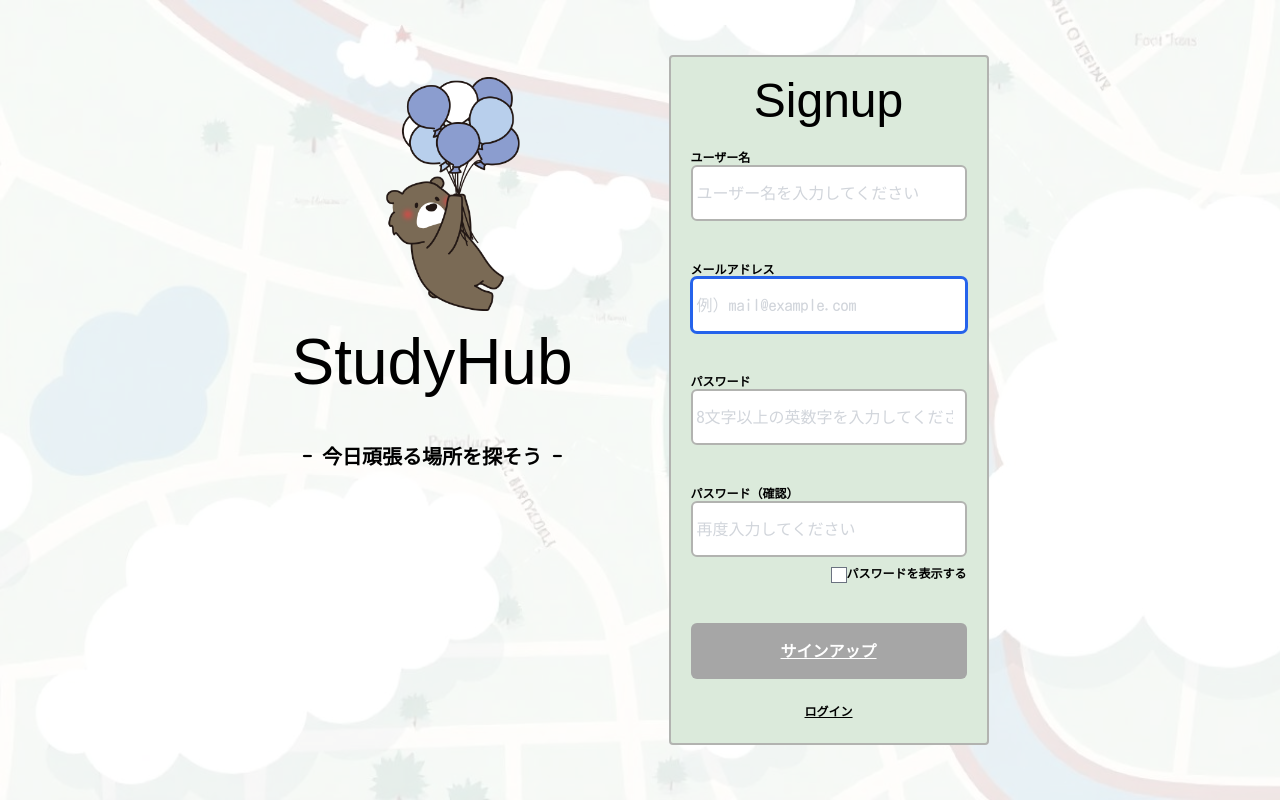
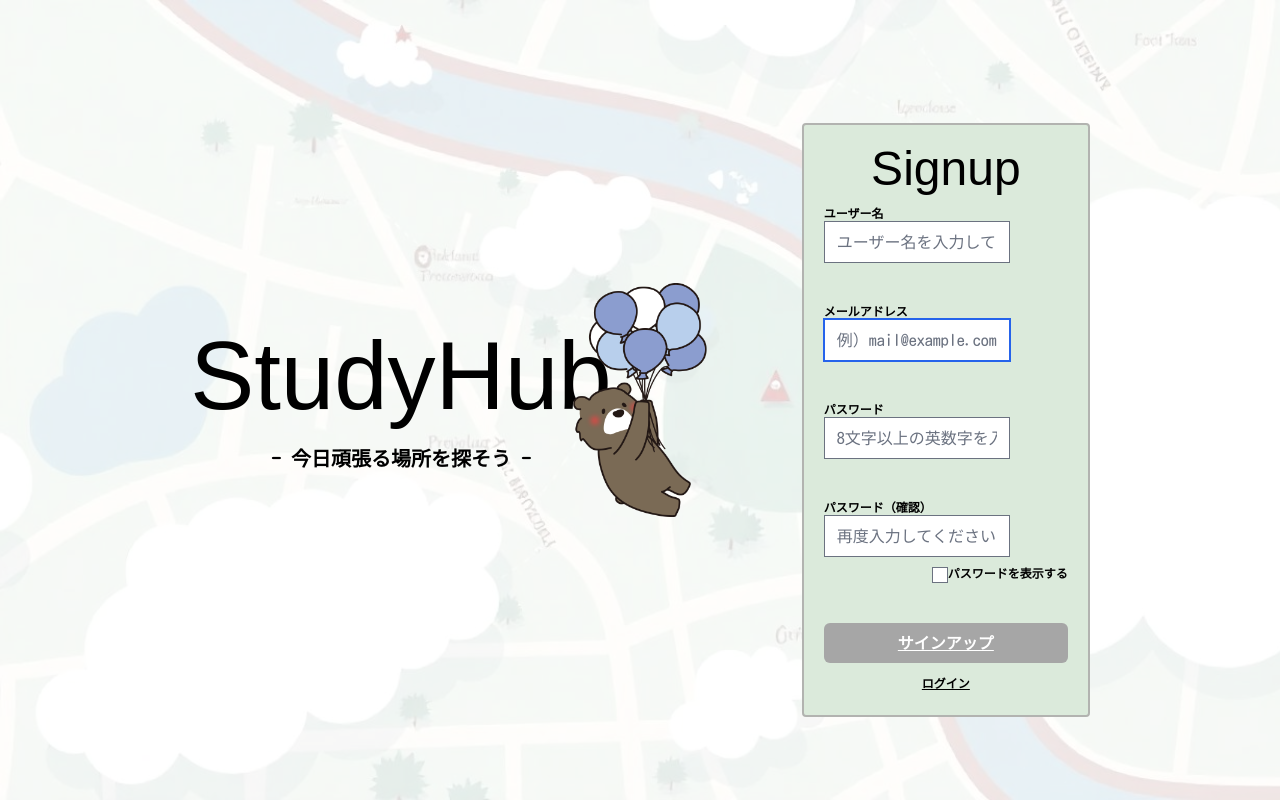
Before and after one commit to devharu-49/studyhub, a Django app: page /signup/ in a window 1280 px wide. Run offline with Django 5.2, Linux system fonts and the light colour scheme; some libraries are stand-ins or nearby versions; some web fonts are replaced.

Commit message:
サインアップページresponsive

```diff
--- a/templates/signup.html
+++ b/templates/signup.html
@@ -14,23 +14,27 @@
   </head>
   <body>
     <div
-      class="background content container flex min-h-screen min-w-full flex-nowrap items-center justify-center gap-24 md:flex-wrap"
+      class="background container flex min-h-dvh min-w-full flex-col items-center justify-center lg:flex-row lg:justify-evenly"
     >
-      <div class="signuptitle">
-        <img
-          class="signupcharacter ml-auto"
-          src="{% static 'images/doubutu_aoihusenwomotukuma.png' %}"
-          alt=""
-        />
-        <h1 class="titletext font-rampartOne">StudyHub</h1>
-        <p class="mt-8 text-center font-kosugiMaru text-xl font-bold">
+      <div class="">
+        <h1 class="titletext font-rampartOne md:text-8xl">StudyHub</h1>
+        <p class="text-center font-kosugiMaru font-bold md:mt-5 md:text-xl">
           - 今日頑張る場所を探そう -
         </p>
       </div>
+      <img
+        class="signupcharacter absolute left-4 top-1/4 sm:h-60 sm:w-60 md:left-[5%] lg:left-1/3 lg:top-16"
+        src="{% static 'images/doubutu_aoihusenwomotukuma.png' %}"
+        alt=""
+      />
       <div
-        class="flex w-3/12 flex-col gap-6 rounded border-2 border-card-border bg-card px-5"
+        class="mt-10 flex w-72 max-w-96 flex-col gap-3 rounded border-2 border-card-border bg-card px-5 md:w-5/12 lg:w-4/12 lg:gap-6"
       >
-        <h2 class="mt-5 text-center font-rampartOne text-5xl">Signup</h2>
+        <h2
+          class="mt-3 text-center font-rampartOne text-3xl md:mt-5 md:text-5xl"
+        >
+          Signup
+        </h2>
         <!-- 非フィールドエラー -->
         {% if form.non_field_errors %}
         <div class="error-messages text-red-500">
@@ -59,7 +63,7 @@
               ユーザー名
             </p>
             <!-- prettier-ignore -->
-            {{ form.name|add_class:"h-14 w-full rounded-md border-2 border-card-border pl-1 placeholder-gray-300"|attr:"placeholder:ユーザー名を入力してください" }}
+            {{ form.name|add_class:"auth-input"|attr:"placeholder:ユーザー名を入力してください" }}
             {% for error in form.name.errors %}
             <p class="text-sm text-red-500">{{ error }}</p>
             {% endfor %}
@@ -73,7 +77,7 @@
               メールアドレス
             </p>
             <!-- prettier-ignore -->
-            {{ form.email|add_class:"h-14 w-full rounded-md border-2 border-card-border pl-1 placeholder-gray-300"|attr:"placeholder:例）mail@example.com" }}
+            {{ form.email|add_class:"auth-input"|attr:"placeholder:例）mail@example.com" }}
             {% for error in form.email.errors %}
             <p class="text-sm text-red-500">{{ error }}</p>
             {% endfor %}
@@ -87,7 +91,7 @@
               パスワード
             </p>
             <!-- prettier-ignore -->
-            {{ form.password1|add_class:"h-14 w-full rounded-md border-2 border-card-border pl-1 placeholder-gray-300"|attr:"placeholder:8文字以上の英数字を入力してください"|attr:"id:password1" }}
+            {{ form.password1|add_class:"auth-input"|attr:"placeholder:8文字以上の英数字を入力してください"|attr:"id:password1" }}
             {% for error in form.password1.errors %}
             <p class="text-sm text-red-500">{{ error }}</p>
             {% endfor %}
@@ -101,7 +105,7 @@
               パスワード（確認）
             </p>
             <!-- prettier-ignore -->
-            {{ form.password2|add_class:"h-14 w-full rounded-md border-2 border-card-border pl-1 placeholder-gray-300"|attr:"placeholder:再度入力してください"|attr:"id:password2" }}
+            {{ form.password2|add_class:"auth-input"|attr:"placeholder:再度入力してください"|attr:"id:password2" }}
             {% for error in form.password2.errors %}
             <p class="text-sm text-red-500">{{ error }}</p>
             {% endfor %}
@@ -112,7 +116,7 @@
 
           <button
             type="submit"
-            class="w-full rounded-md bg-card-button py-4 font-kosugiMaru font-bold text-white underline"
+            class="w-full rounded-md bg-card-button py-2 font-kosugiMaru font-bold text-white underline lg:py-4"
           >
             サインアップ
           </button>
```
Also changed, not shown: templates/login.html (+4 -4 lines).
